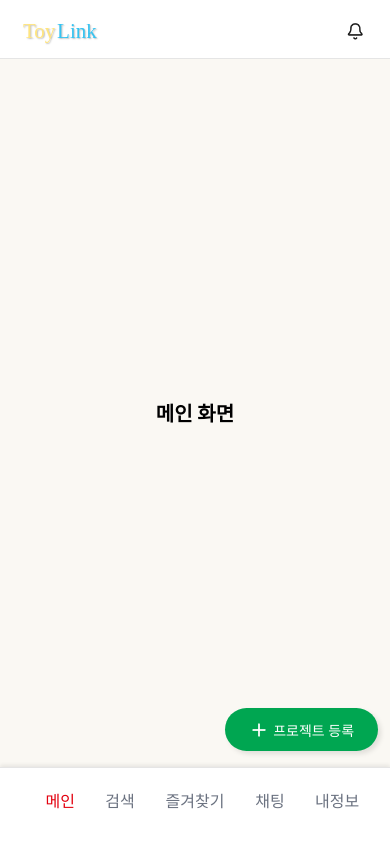
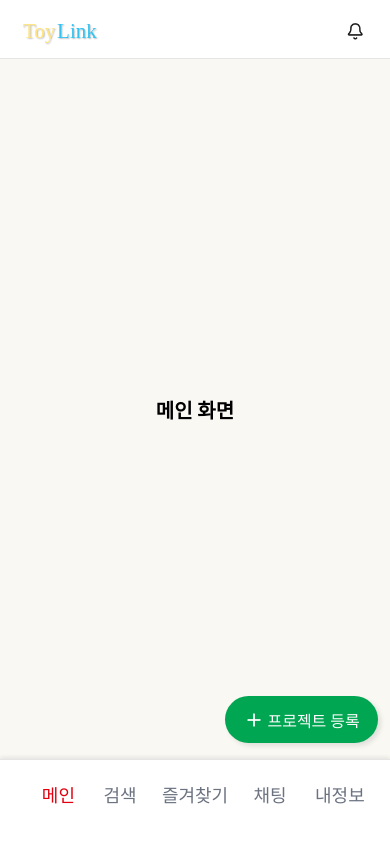
Before and after one commit to HSU-MobileProject/Frontend, a React Native app: screen / in a window 390 px wide. Built offline with nearby package versions, Linux system fonts and the light colour scheme.

Commit message:
design: 네비게이션 및 프로젝트 등록 버튼 폰트 크기 수정

```diff
--- a/src/components/styles/NavigationBar.styles.js
+++ b/src/components/styles/NavigationBar.styles.js
@@ -12,7 +12,7 @@ export default StyleSheet.create({
     flexDirection: 'row',
     width: '100%',
     paddingTop: 24 * scale,
-    paddingBottom: (24 * scale) + 8,
+    paddingBottom: (28 * scale) + 8,
     alignItems: 'center',
     backgroundColor: colors.white,
 
@@ -47,10 +47,10 @@ export default StyleSheet.create({
   },
 
   menuText: {
-    fontSize: typography.size.subtitle,
-    lineHeight: typography.lineHeight.subtitle,
+    fontSize: typography.size.title,
+    lineHeight: typography.lineHeight.title,
     color: colors.grayDark,
-    fontFamily: typography.fontFamily.medium,
+    fontFamily: typography.fontFamily.semibold,
     textAlign: 'center',
   },
 
--- a/src/components/styles/ProjectAddButton.styles.js
+++ b/src/components/styles/ProjectAddButton.styles.js
@@ -29,7 +29,7 @@ export default StyleSheet.create({
 
   text: {
     color: colors.white,
-    fontSize: typography.size.button,
-    fontFamily: typography.fontFamily.medium,
+    fontSize: typography.size.subtitle,
+    fontFamily: typography.fontFamily.bold,
   },
 });
```
